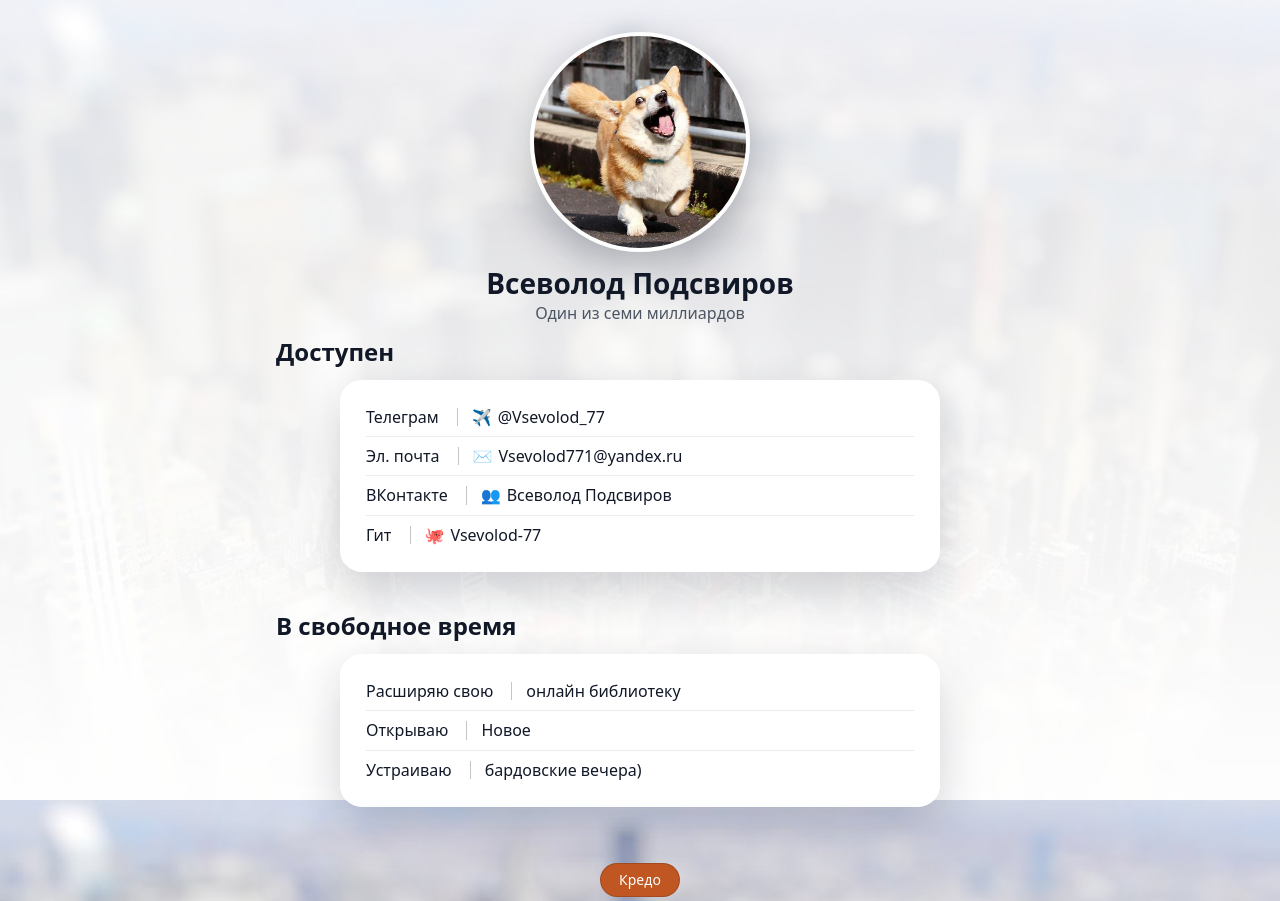
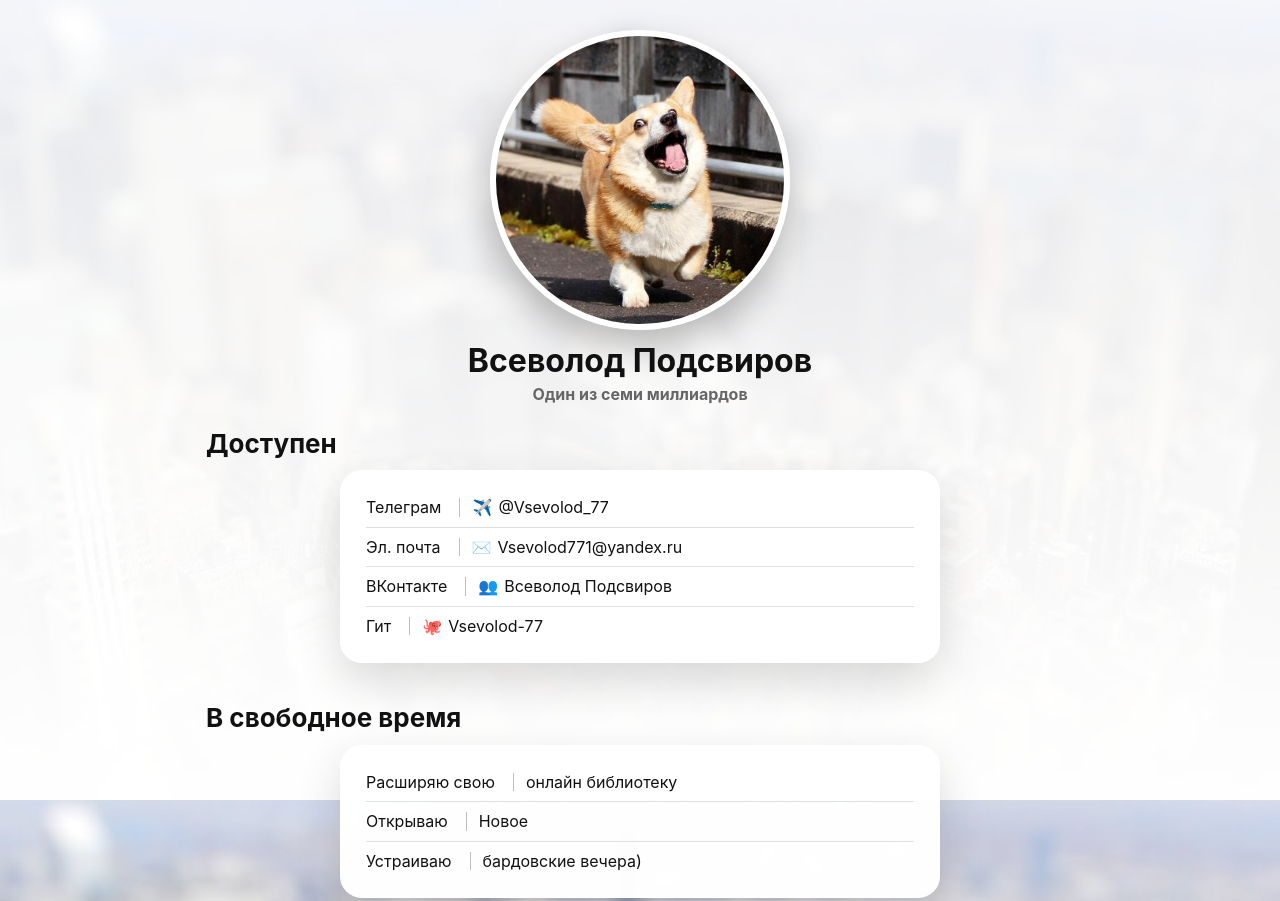
Before and after one commit to Vsevolod-77/Vsevolod-77.github.io, a plain HTML site: page index.html in a window 1280 px wide. Shown: the top 901 px of the page. Drawn offline with Linux system fonts and the light colour scheme.

Commit message:
Update style.css

```diff
--- a/style.css
+++ b/style.css
@@ -6,92 +6,88 @@
 
 body {
   margin: 0;
-  font-family: system-ui, -apple-system, BlinkMacSystemFont, "Segoe UI",
-    Roboto, Arial, sans-serif;
-  color: #111827;
-  background: #f3f4f6 url("./фон.jpg") center/cover fixed no-repeat;
+  font-family: -apple-system, BlinkMacSystemFont, "Segoe UI", Roboto, Arial, sans-serif;
+  color: #111;
+  background: url("./фон.jpg") center/cover fixed no-repeat;
 }
 
-/* Лёгкая дымка над фоном */
+/* мягкая дымка над фоном */
 body::before {
   content: "";
   position: fixed;
   inset: 0;
-  background: rgba(255, 255, 255, 0.65);
-  pointer-events: none;
+  background: rgba(255,255,255,.75);
   z-index: -1;
 }
 
-/* Хедер */
+/* ===== ХЕДЕР ===== */
 
 .header {
   text-align: center;
-  margin: 32px 16px 16px;
+  margin-top: 30px;
 }
 
 .header__avatar {
-  width: 220px;
-  height: 220px;
+  width: 300px;
+  height: 300px;
   border-radius: 50%;
   object-fit: cover;
-  border: 4px solid rgba(255, 255, 255, 0.9);
-  box-shadow: 0 16px 40px rgba(15, 23, 42, 0.3);
-  margin-bottom: 12px;
+  border: 6px solid #fff;
+  box-shadow: 0 18px 36px rgba(0,0,0,.25);
 }
 
 .header__title {
-  margin: 0;
-  font-size: 28px;
+  margin: 10px 0 0;
+  font-size: 32px;
   font-weight: 700;
 }
 
 .header__subtitle {
-  margin: 4px 0 0;
+  margin: 5px 0 25px;
   font-size: 16px;
-  color: #4b5563;
-  font-weight: 400;
+  color: #666;
 }
 
-/* Обёртка контента */
+/* ===== ОСНОВНОЙ КОНТЕНТ ===== */
 
 main {
-  max-width: 760px;
-  margin: 0 auto 56px;
+  max-width: 900px;
+  margin: 0 auto;
   padding: 0 16px;
 }
 
-/* Секции */
+/* ===== СЕКЦИИ ===== */
 
 .links {
   margin-bottom: 40px;
 }
 
 .links__header {
-  margin: 0 0 14px;
-  font-size: 24px;
+  margin-bottom: 12px;
+  font-size: 26px;
 }
 
-/* Белые карточки */
+/* ===== БЕЛЫЕ БЛОКИ ===== */
 
 .links__container {
   list-style: none;
   margin: 0 auto;
+  max-width: 600px;
   padding: 18px 26px;
-  max-width: 600px; /* одинаковая ширина для обоих блоков */
-  background: rgba(255, 255, 255, 0.96);
+  background: rgba(255,255,255,.98);
   border-radius: 22px;
-  box-shadow: 0 18px 45px rgba(15, 23, 42, 0.18);
+  box-shadow: 0 18px 45px rgba(0,0,0,.15);
 }
 
-/* Строка: слева подпись, справа значение */
+/* ===== ОДНА СТРОКА БЛОКА ===== */
 
 .links__link {
   display: grid;
-  grid-template-columns: max-content minmax(0, 1fr);
+  grid-template-columns: max-content 1fr;
   column-gap: 18px;
   align-items: center;
   padding: 10px 0;
-  border-bottom: 1px solid rgba(15, 23, 42, 0.08);
+  border-bottom: 1px solid rgba(0,0,0,.12);
 }
 
 .links__link:last-child {
@@ -99,82 +95,52 @@ main {
 }
 
 .links__title {
+  white-space: nowrap;
   margin: 0;
   font-size: 16px;
-  white-space: nowrap;
 }
 
-/* Правая часть */
+/* ===== ПРАВАЯ СТОРОНА (ССЫЛКА) ===== */
 
 .links__value {
   display: inline-flex;
   align-items: center;
-  justify-content: flex-start;
   gap: 6px;
-  padding-left: 14px;
+  padding-left: 12px;
+
+  /* ВОТ ОНА — ВЕРТИКАЛЬНАЯ ЧЕРТА */
+  border-left: 1px solid rgba(0,0,0,.25);
+
+  text-decoration: none;
   white-space: nowrap;
-  text-decoration: none;
+  color: #c05621;
   font-size: 16px;
-  color: #c05621;
 }
 
-/* отдельные кусочки внутри */
+.links__value:hover {
+  color: #9c4221;
+}
 
 .links__icon {
   font-size: 16px;
 }
-
-.links__text {
-  white-space: nowrap;
-}
-
-/* Наследуем существующий класс */
 
 .linsk__link {
   text-decoration: none;
   color: inherit;
 }
 
-/* ВОТ ТУТ — вертикальная черта, принудительно */
-a.links__value {
-  border-left: 1px solid rgba(15, 23, 42, 0.25) !important;
-}
-
-/* Футер */
+/* ===== КНОПКА ===== */
 
 footer {
   text-align: center;
-  margin: 10px 0 40px;
+  margin: 30px 0 50px;
 }
 
 .button-link {
-  padding: 8px 18px;
+  padding: 10px 28px;
   border-radius: 999px;
-  border: 1px solid rgba(15, 23, 42, 0.18);
   background: #c05621;
   color: #fff;
-  font-size: 14px;
-  cursor: pointer;
-}
-
-.button-link:hover {
-  background: #9c4221;
-}
-
-/* Адаптив */
-
-@media (max-width: 480px) {
-  .header__avatar {
-    width: 180px;
-    height: 180px;
-  }
-
-  .links__container {
-    padding: 16px 18px;
-    max-width: 100%;
-  }
-
-  .links__header {
-    font-size: 22px;
-  }
-}
+  border: 1px solid rgba(0,0,0,.2);
+  font-si
```
